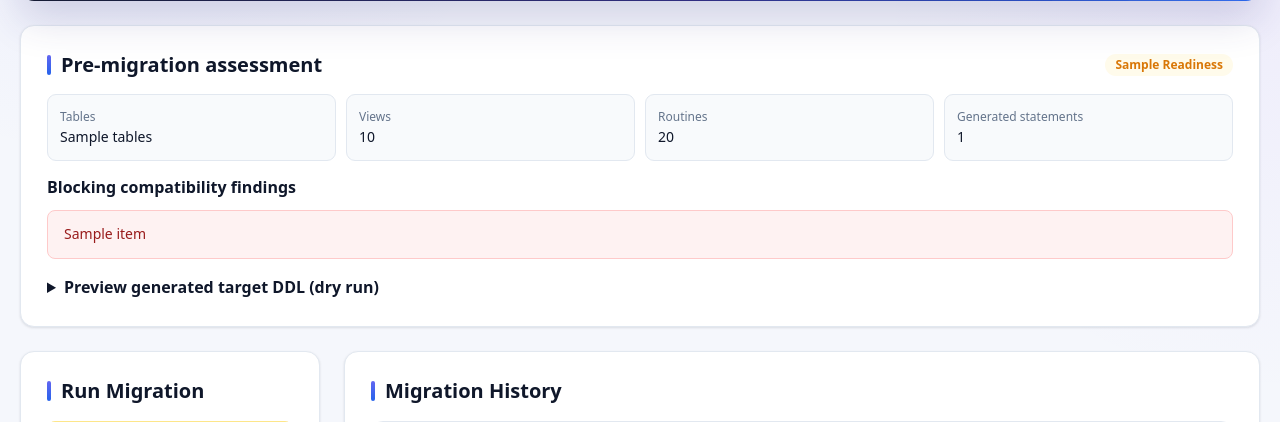
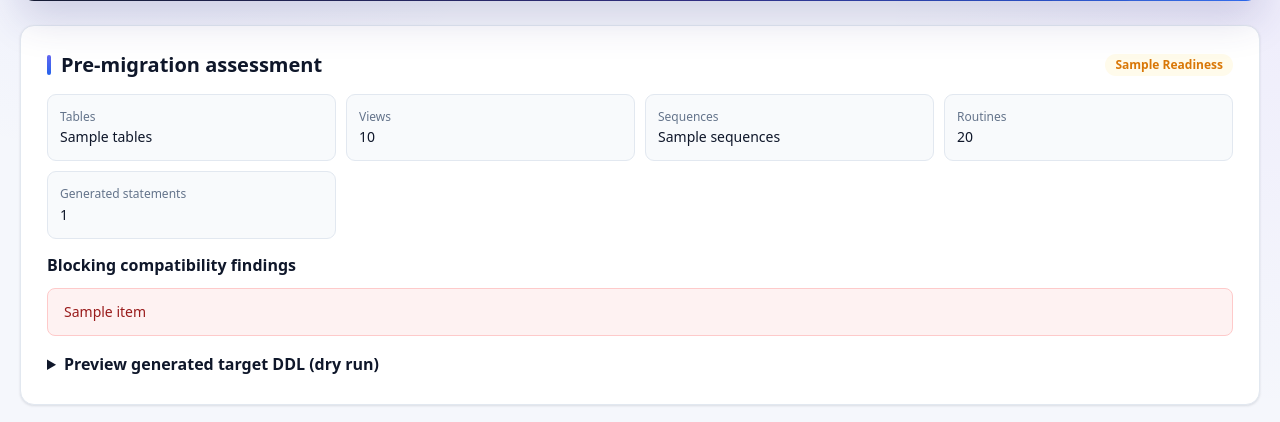
Before and after one commit to Raihan-89/dialectbridge, a Django app: template apps/converter/templates/converter/migrate.html in a window 1280 px wide. Shown: the part 281-703 px from the top of the page. Run offline with Django 5.2, Linux system fonts and the light colour scheme; tables that the repository leaves empty hold one stand-in row (values such as "Sample post"); the template is opened without the code that fills it: values that come from a table or form of the project are taken from there, most other values are stand-ins (such as "Sample title", 1, 10 or a date in 2020); data that the repository does not hold is empty.

Commit message:
feat: Add sequence count to pre-migration assessment summary

```diff
--- a/apps/converter/templates/converter/migrate.html
+++ b/apps/converter/templates/converter/migrate.html
@@ -16,7 +16,7 @@
 <div class="card">
     <div class="section-head"><h2 class="panel-title">Pre-migration assessment</h2><span class="badge {% if assessment.readiness == 'ready' %}badge-ok{% elif assessment.readiness == 'blocked' %}badge-fail{% else %}badge-warn{% endif %}">{{ assessment.readiness|title }}</span></div>
     <div class="meta-list">
-        <div><span class="label">Tables</span>{{ assessment.counts.tables }}</div><div><span class="label">Views</span>{{ assessment.counts.views }}</div><div><span class="label">Routines</span>{{ assessment.counts.functions|add:assessment.counts.procedures }}</div><div><span class="label">Generated statements</span>{{ assessment.statement_count }}</div>
+        <div><span class="label">Tables</span>{{ assessment.counts.tables }}</div><div><span class="label">Views</span>{{ assessment.counts.views }}</div><div><span class="label">Sequences</span>{{ assessment.counts.sequences }}</div><div><span class="label">Routines</span>{{ assessment.counts.functions|add:assessment.counts.procedures }}</div><div><span class="label">Generated statements</span>{{ assessment.statement_count }}</div>
     </div>
     {% if assessment.blockers %}<h3>Blocking compatibility findings</h3>{% for item in assessment.blockers %}<div class="alert alert-error">{{ item }}</div>{% endfor %}{% endif %}
     {% if assessment.warnings %}<details><summary style="cursor:pointer;font-weight:700">All warnings ({{ assessment.warnings|length }})</summary><div style="margin-top:12px">{% for item in assessment.warnings %}<div class="alert alert-warning">{{ item }}</div>{% endfor %}</div></details>{% endif %}
```
